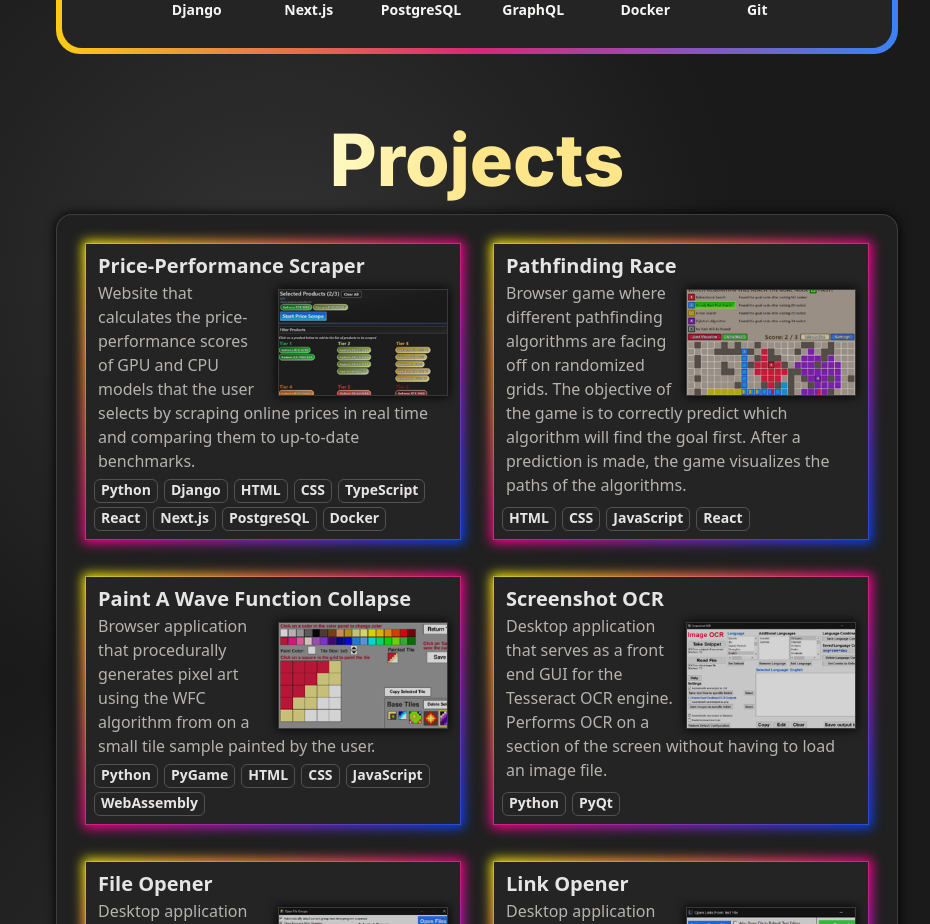
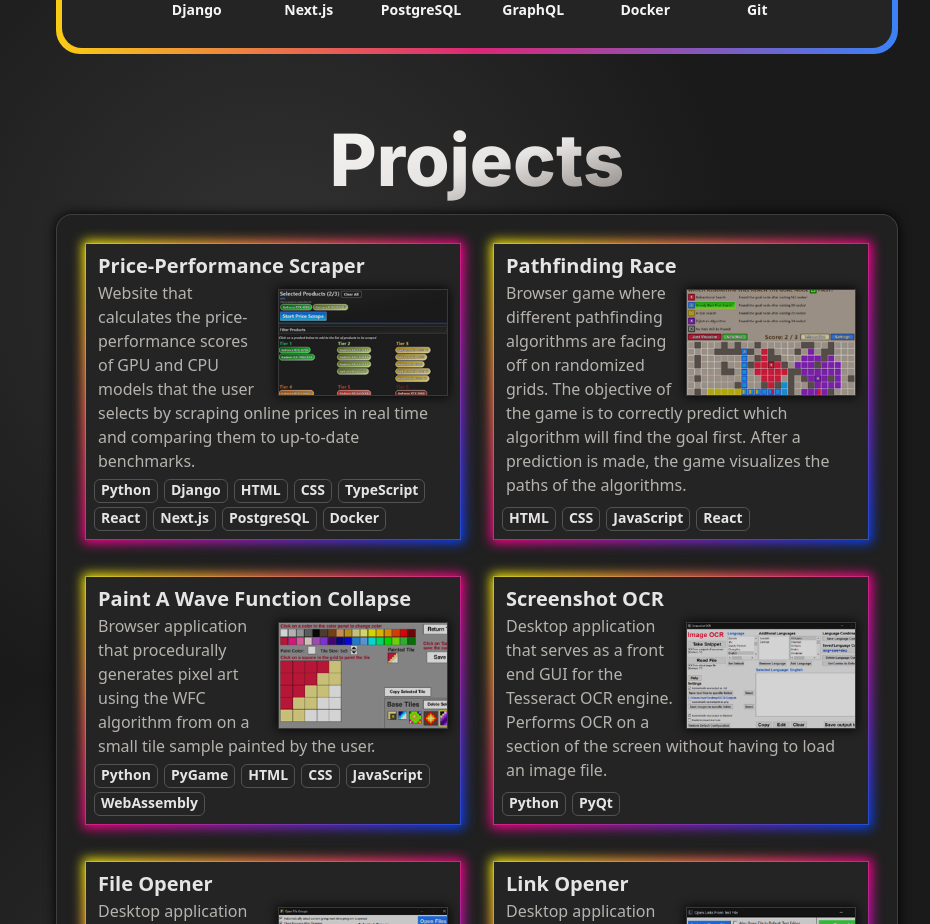
Before and after one commit to vik-ma/portfolio, a Next.js app: page / in a window 1280 px wide. Shown: the part 920-1844 px from the top of the page, without its empty margins (163-1093 px from the left). Built offline with nearby package versions, Linux system fonts and the light colour scheme.

Commit message:
Changed Projects section gradient

```diff
--- a/app/components/ProjectsSection.tsx
+++ b/app/components/ProjectsSection.tsx
@@ -8,7 +8,7 @@ export default function ProjectsSection() {
   return (
     <>
       <div className="text-center flex justify-center">
-        <h2 className="pb-1.5 sm:pb-2 md:pb-3 min-[871px]:pb-4 w-fit text-3xl sm:text-4xl md:text-5xl min-[871px]:text-7xl font-extrabold bg-gradient-to-r from-yellow-100 via-amber-200 to-amber-200 bg-clip-text text-transparent">
+        <h2 className="pb-1.5 sm:pb-2 md:pb-3 min-[871px]:pb-4 text-3xl sm:text-4xl md:text-5xl min-[871px]:text-7xl font-extrabold bg-gradient-to-br from-stone-100 via-stone-200 to-stone-500 bg-clip-text text-transparent">
           Projects
         </h2>
       </div>
```
